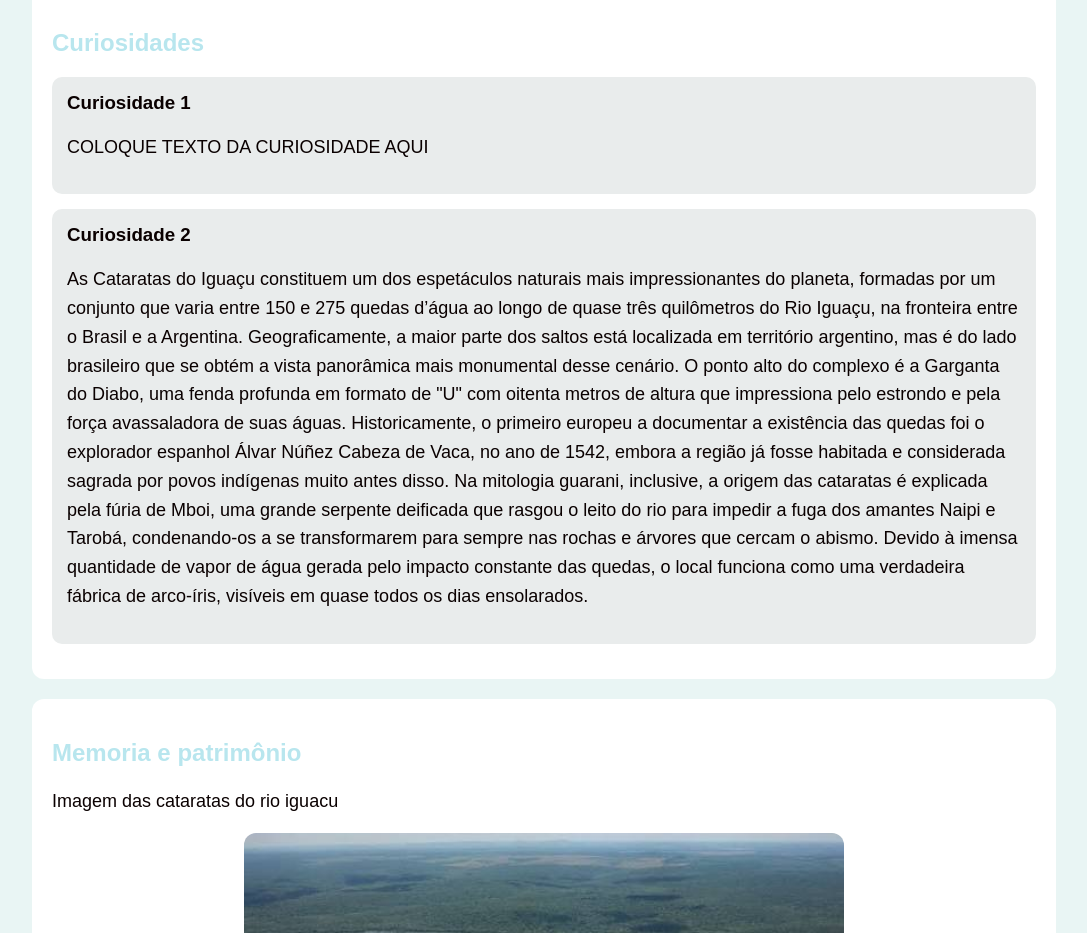
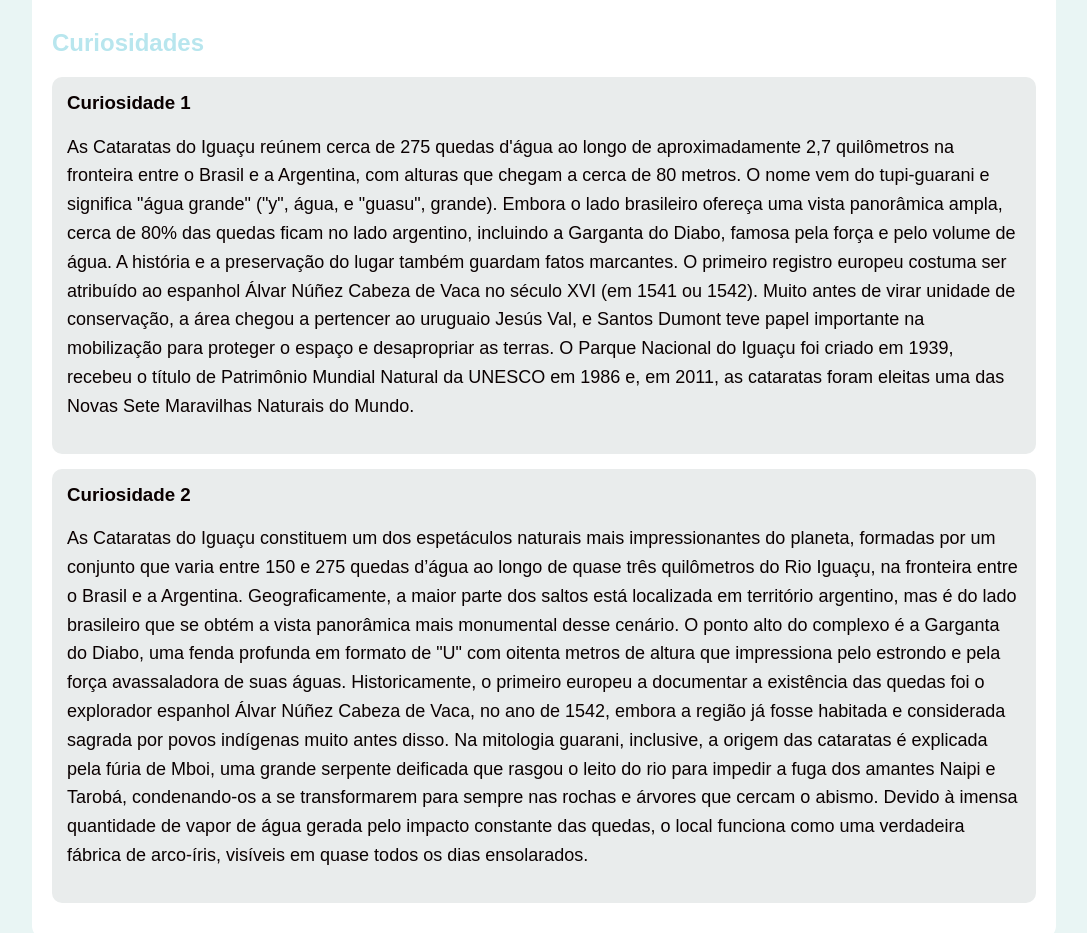
Before and after one commit to jacksonmichaelgodoi-cpu/TAREFA-DE-EDUCACAO-DIGITAL, a plain HTML site: page index.html in a window 1280 px wide. Shown: the part 3324-4257 px from the top of the page, without its empty margins (96-1183 px from the left). Drawn offline with Linux system fonts and the light colour scheme.

Commit message:
ajuste das curiosidades 1

```diff
--- a/index.html
+++ b/index.html
@@ -131,7 +131,17 @@
       <div class="cards-curiosidades">
         <div class="card">
           <h3>Curiosidade 1</h3>
-          <p>COLOQUE TEXTO DA CURIOSIDADE AQUI </p>
+          <p>As Cataratas do Iguaçu reúnem cerca de 275 quedas d'água ao longo de aproximadamente 2,7 quilômetros na
+            fronteira entre o Brasil e a Argentina, com alturas que chegam a cerca de 80 metros. O nome vem do
+            tupi-guarani e significa "água grande" ("y", água, e "guasu", grande). Embora o lado brasileiro ofereça uma
+            vista panorâmica ampla, cerca de 80% das quedas ficam no lado argentino, incluindo a Garganta do Diabo,
+            famosa pela força e pelo volume de água.
+            A história e a preservação do lugar também guardam fatos marcantes. O primeiro registro europeu costuma ser
+            atribuído ao espanhol Álvar Núñez Cabeza de Vaca no século XVI (em 1541 ou 1542). Muito antes de virar
+            unidade de conservação, a área chegou a pertencer ao uruguaio Jesús Val, e Santos Dumont teve papel
+            importante na mobilização para proteger o espaço e desapropriar as terras. O Parque Nacional do Iguaçu foi
+            criado em 1939, recebeu o título de Patrimônio Mundial Natural da UNESCO em 1986 e, em 2011, as cataratas
+            foram eleitas uma das Novas Sete Maravilhas Naturais do Mundo. </p>
         </div>
         <div class="card">
           <h3>Curiosidade 2</h3>
```
